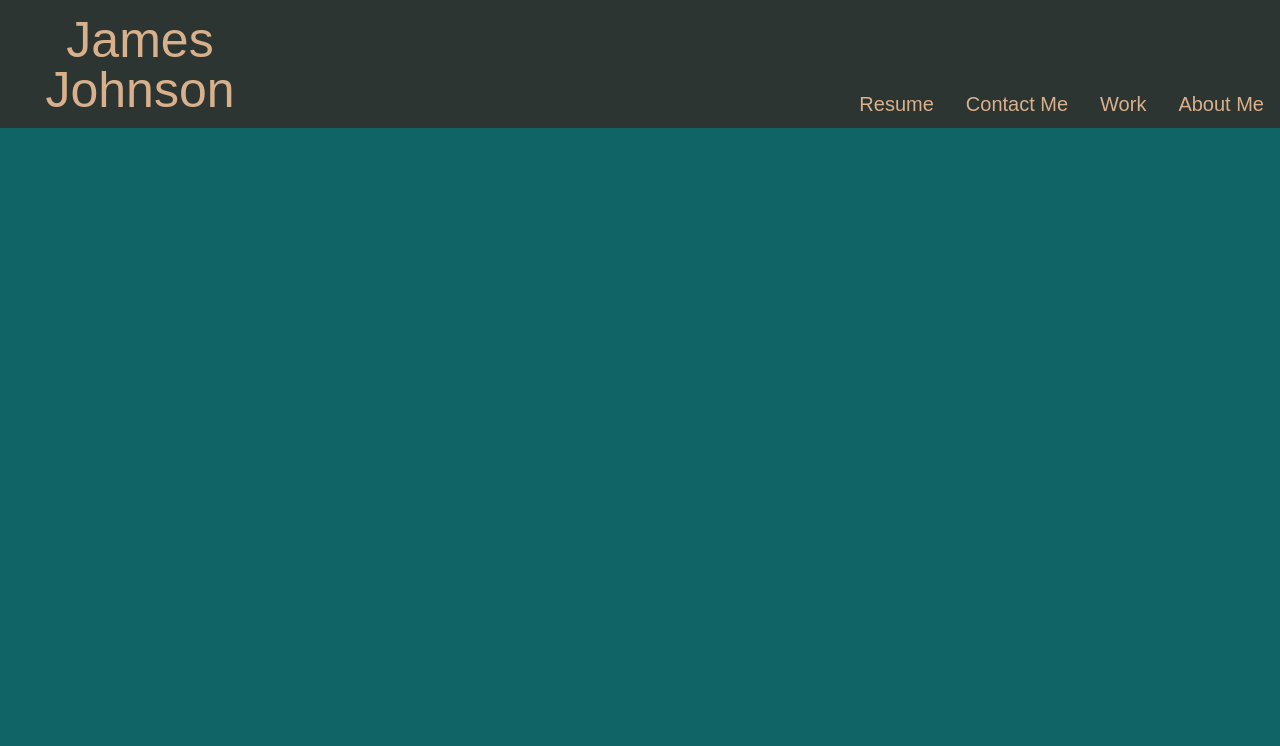
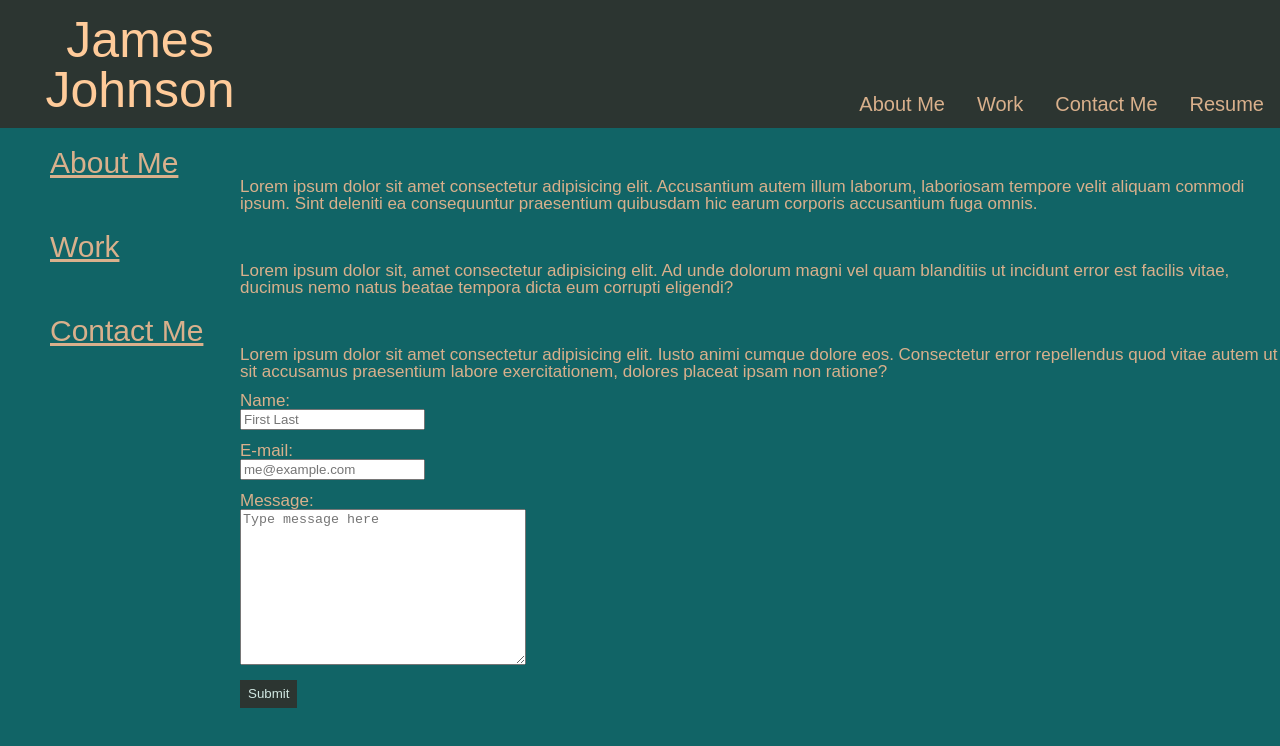
Before and after one commit to JamesJ995/JamesJohnsonPortfolio, a plain HTML site: page index.html in a window 1280 px wide. Drawn offline with Linux system fonts and the light colour scheme.

Commit message:
added about me, work, and contact me sections. added contact me message form.

```diff
--- a/assets/style.css
+++ b/assets/style.css
@@ -19,7 +19,7 @@ header h1 {
     display: flex;
     flex-direction: row;
     font-size: 50px;
-    color: var(--middle);
+    color: var(--vibrant);
     padding: 15px;
     margin-right: 1000px;
     text-align: center;
@@ -27,7 +27,8 @@ header h1 {
 
 nav {
     display: flex;
-    flex-direction: row-reverse;
+    flex-direction: row;
+    justify-content: flex-end;
     margin-top: -50px;
 }
 
@@ -43,3 +44,91 @@ nav a:hover {
     background-color: var(--vibrant);
     color: var(--void);
 }
+
+.about-me {
+    font-size: 17px;
+    color: var(--middle);
+    display: flex;
+    flex-wrap: wrap;
+    margin-top: 20px;
+}
+
+.about-me h2 {
+    font-size: 30px;
+    text-decoration: underline;
+    margin-left: 50px;
+}
+
+.about-me p {
+    margin-left: 240px;
+}
+
+.work {
+    font-size: 17px;
+    color: var(--middle);
+    display: flex;
+    flex-wrap: wrap;
+    margin-top: 20px;
+}
+
+.work h2 {
+    font-size: 30px;
+    text-decoration: underline;
+    margin-left: 50px;
+}
+
+.work p {
+    margin-left: 240px;
+}
+
+.contact-me {
+    font-size: 17px;
+    color: var(--middle);
+    display: flex;
+    flex-wrap: wrap;
+    margin-top: 20px;
+}
+
+.contact-me h2 {
+    font-size: 30px;
+    text-decoration: underline;
+    margin-left: 50px;
+}
+
+.contact-me p {
+    margin-left: 240px;
+}
+
+.contact-me h3 {
+    font-size: 20px;
+    text-decoration: underline;
+    margin-left: 240px;
+    margin-top: 50px;
+}
+
+form {
+    max-width: 400px;
+}
+
+form p {
+    margin: 3% 0;
+}
+
+label {
+    display: block;
+}
+
+button {
+    padding: 4% 5%;
+    color: var(--almost-white);
+    background-color: var(--deep);
+    border: none;
+    outline: none;
+    cursor: pointer;
+}
+
+#message {
+    margin: 0px;
+    height: 150px;
+    width: 280px;
+}
--- a/index.html
+++ b/index.html
@@ -21,16 +21,43 @@
         </nav>
     </header>
 
+    <section class="about-me">
+        <h2 id="about-me">About Me</h2>
+        <p>
+            Lorem ipsum dolor sit amet consectetur adipisicing elit. Accusantium autem illum laborum, laboriosam tempore velit aliquam commodi ipsum. Sint deleniti ea consequuntur praesentium quibusdam hic earum corporis accusantium fuga omnis.
+        </p>
+    </section>
 
+    <section class="work">
+        <h2 id="work">Work</h2>
+        <p>
+            Lorem ipsum dolor sit, amet consectetur adipisicing elit. Ad unde dolorum magni vel quam blanditiis ut incidunt error est facilis vitae, ducimus nemo natus beatae tempora dicta eum corrupti eligendi?
+        </p>
+    </section>
 
-
-
-
-
-
-
-
-
+    <section class="contact-me">
+        <h2 id="contact-me">Contact Me</h2>
+        <p>
+            Lorem ipsum dolor sit amet consectetur adipisicing elit. Iusto animi cumque dolore eos. Consectetur error repellendus quod vitae autem ut sit accusamus praesentium labore exercitationem, dolores placeat ipsam non ratione?
+        </p>
+        <form>
+            <p>
+                <label for="username">Name:</label>
+                <input class="text-input" id="username" type="text" placeholder="First Last" />
+            </p>
+            <p>
+                <label for="email">E-mail:</label>
+                <input class="text-input" id="email" type="text" placeholder="me@example.com" />
+            </p>
+            <p>
+                <label for="message">Message:</label>
+                <textarea class="text-input" id="message" placeholder="Type message here"></textarea>
+            </p>
+            <p>
+                <button>Submit</button>
+            </p>
+        </form>
+    </section>
 
 </body>
 </html>
```
Lines whose indentation alone changed are shown as unchanged.
